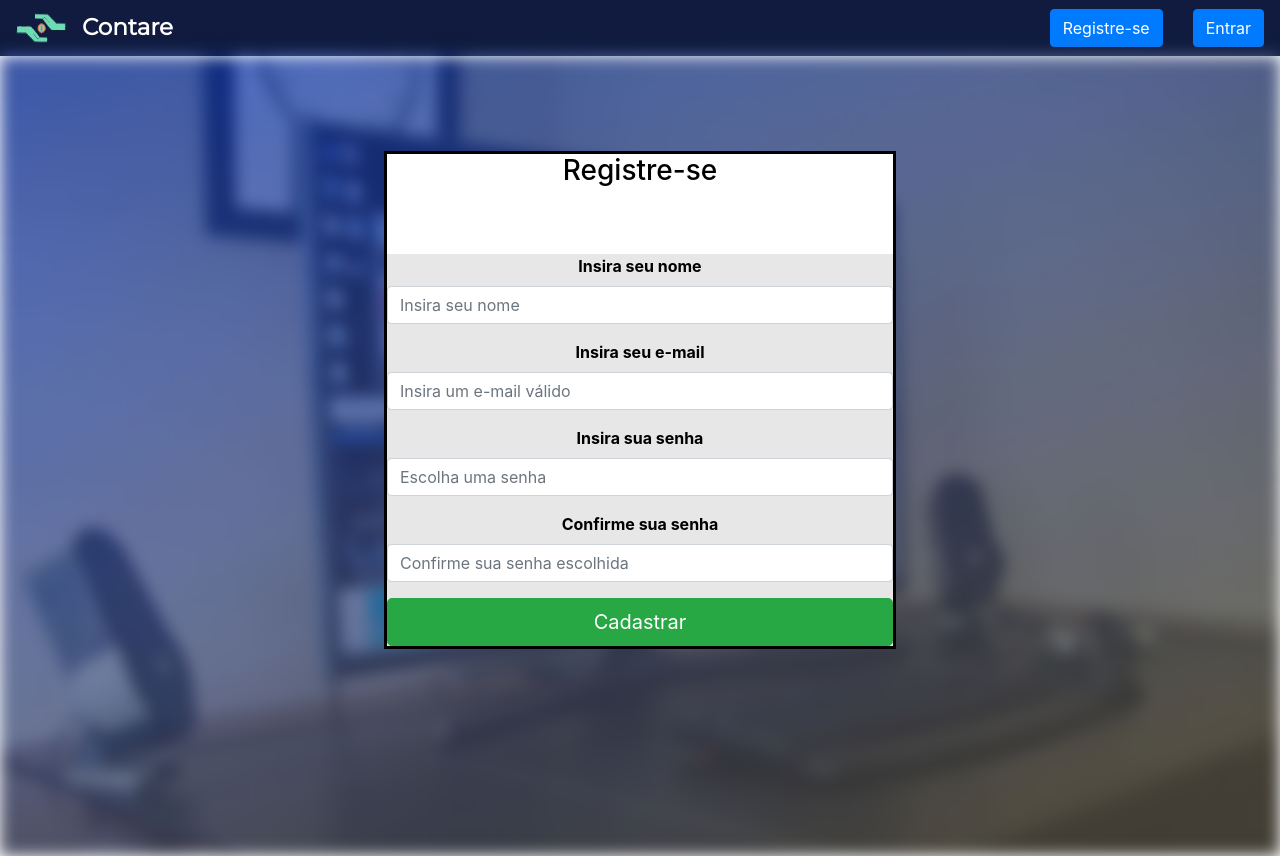
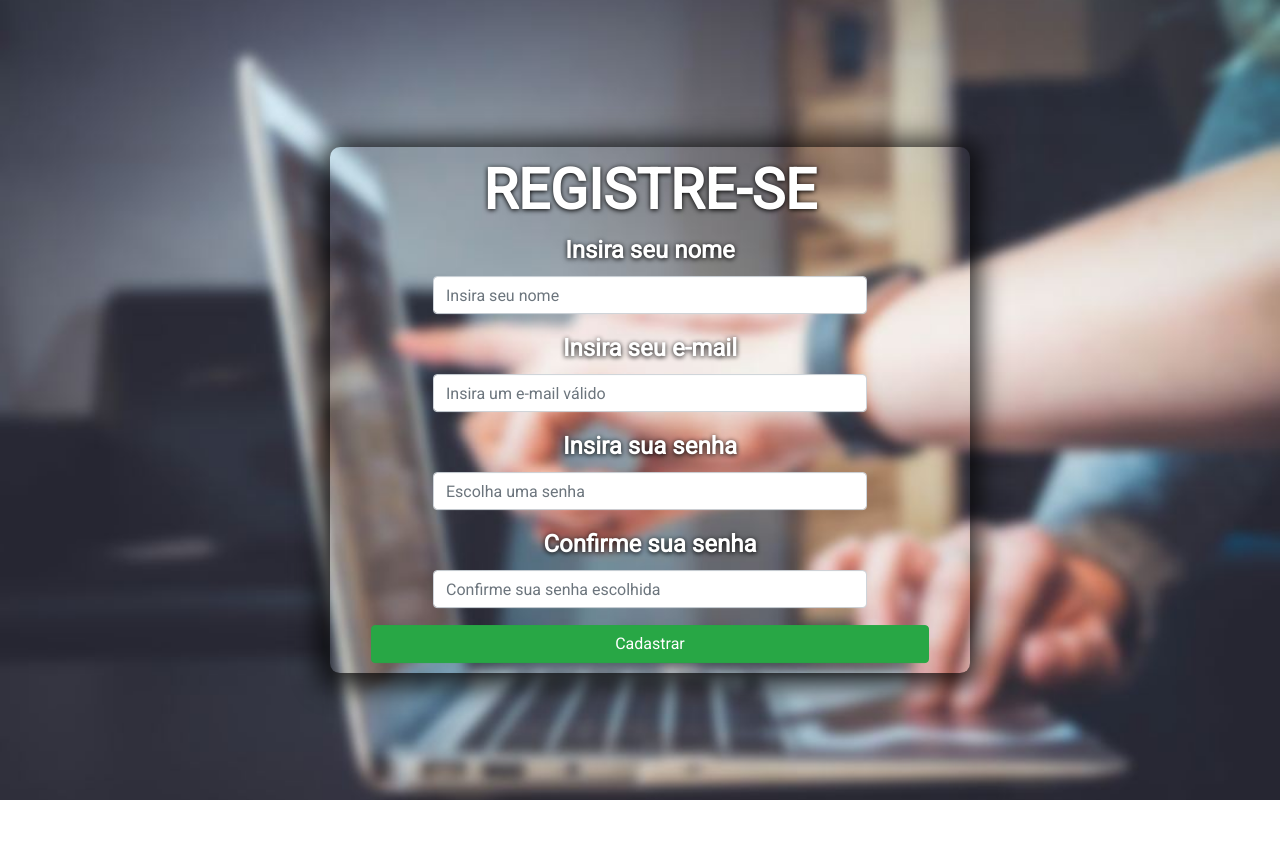
Before and after one commit to LiviaCavalcanti/contare, a React (Create React App) app in the folder front/: page /register in a window 1280 px wide. After the commit the page ends 800 px from the top, so only its background shows below. Built offline with nearby package versions, Linux system fonts and the light colour scheme; no server answers; a web font is replaced by a local one.

Commit message:
Tela de registro

```diff
--- a/front/public/index.html
+++ b/front/public/index.html
@@ -25,7 +25,7 @@
     <link href="https://fonts.googleapis.com/css?family=Montserrat" rel="stylesheet">
     <link href="https://fonts.googleapis.com/css?family=Cabin|Titillium+Web" rel="stylesheet">
     <link href="https://fonts.googleapis.com/css?family=Concert+One" rel="stylesheet">
-        <!--
+    <link href="https://fonts.googleapis.com/css?family=Roboto&display=swap" rel="stylesheet">    <!--
       Notice the use of %PUBLIC_URL% in the tags above.
       It will be replaced with the URL of the `public` folder during the build.
       Only files inside the `public` folder can be referenced from the HTML.
--- a/front/src/components/registerComponent/registerComponent.css
+++ b/front/src/components/registerComponent/registerComponent.css
@@ -1,44 +1,58 @@
-.board {
-    background-image: url('../../images/loginbg.jpg');
+.full-div {
+    width: 100%;
     height: 100vh;
-    filter: blur(8px);
-    -webkit-filter: blur(8px);
-
-    /* Full height */
-
-    /* Center and scale the image nicely */
+    background: url('../../images/loginbg3.jpeg');
     background-position: center;
     background-repeat: no-repeat;
     background-size: cover;
 
+
 }
 
-.loginForm {
-    background-color: rgb(231, 231, 231); /* Black w/opacity/see-through */
-    color: black;
-    font-weight: bold;
-    border: 3px solid black;
+.login-div {
+    text-align: center;
+    color: white;
     position: absolute;
+    width: 50%;
     top: 50%;
     left: 50%;
-    transform: translate(-50%, -50%);
-    z-index: 2;
-    width: 80%;
-    text-align: center;
-    width: 40%;
+    -ms-transform: translateX(-50%) translateY(-50%);
+    -webkit-transform: translate(-50%,-50%);
+    transform: translate(-50%,-50%);
+    margin: 10px;
+    padding: 10px;
+    -webkit-box-shadow: -1px 4px 26px 11px rgba(0,0,0,0.75);
+    -moz-box-shadow: -1px 4px 26px 11px rgba(0,0,0,0.75);
+    box-shadow: -1px 4px 26px 11px rgba(0,0,0,0.75);
+    word-wrap: break-word;
+    font-weight: bolder;
+    font-family: 'Roboto', sans-serif;
+    border-radius: 10px 10px 10px 10px;
+
+
 }
 
-.loginHeader {
-    width: 100%;
-    background-color: white;
-    height: 100px;
-    margin: 0;
-}
-
-.loginInputs {
+.login-title {
+    font-size: 7vh;
+    font-weight: bolder;
+    font-family: 'Roboto', sans-serif;
+    text-shadow: 0 1px 5px #000;
 
 }
 
 .inputRegister{
-    width: 100%;
+    width: 70%;
+    position: relative;
+    display: block;
+    margin : 0 auto;
+
 }
+
+.form-div {
+    text-shadow: 0 1px 5px #000;
+    font-size: 3vh;
+}
+
+.login-bt {
+    width: 90% !important;
+}
--- a/front/src/components/registerComponent/registerComponent.jsx
+++ b/front/src/components/registerComponent/registerComponent.jsx
@@ -1,5 +1,5 @@
 import React, { Component } from "react"
-import { Form, Button, Col } from "react-bootstrap"
+import { Form, Button, Col, Container } from "react-bootstrap"
 import './registerComponent.css'
 import { registerUser } from '../../services/userService'
 import {notifyFailure} from '../../services/notifyService'
@@ -53,14 +53,12 @@ class RegisterScreen extends Component {
 
     render() {
         return (
-            <div>
+            <div className="full-div">
             <div className="board"></div>
-                <div className="loginForm">
+                <div className="login-div" >
 
-                    <div className="loginHeader"><h3>Registre-se</h3></div>
-                    <div className="loginInputs">
-
-
+             <h1 className="login-title">REGISTRE-SE</h1>
+             <div className="form-div">
                 <Form
                     noValidate
                     validated={this.state.validated}
@@ -99,15 +97,17 @@ class RegisterScreen extends Component {
                         </Form.Control.Feedback>
 
                     </Form.Group>
-                    <Button variant="success" type="submit" size="lg" block>
+                    <Button className="login-bt" variant="success" type="submit" >
                         Cadastrar
                 </Button>
                 </Form>
+                </div>
 
-                </div>
+
 
                 </div>
                 </div>
+
         )
     }
 }
--- a/front/src/routes.js
+++ b/front/src/routes.js
@@ -16,7 +16,7 @@ export class Routes extends Component {
         return (
             <BrowserRouter>
 
-            <NavbarComponent/>
+
 
                 <Switch>
                     <Route path="/" exact={true} component={() => <App component={DescriptionProject}/>} />
```
Also changed, not shown: front/src/images/loginbg2.jpg (added), front/src/images/loginbg3.jpeg (added).
